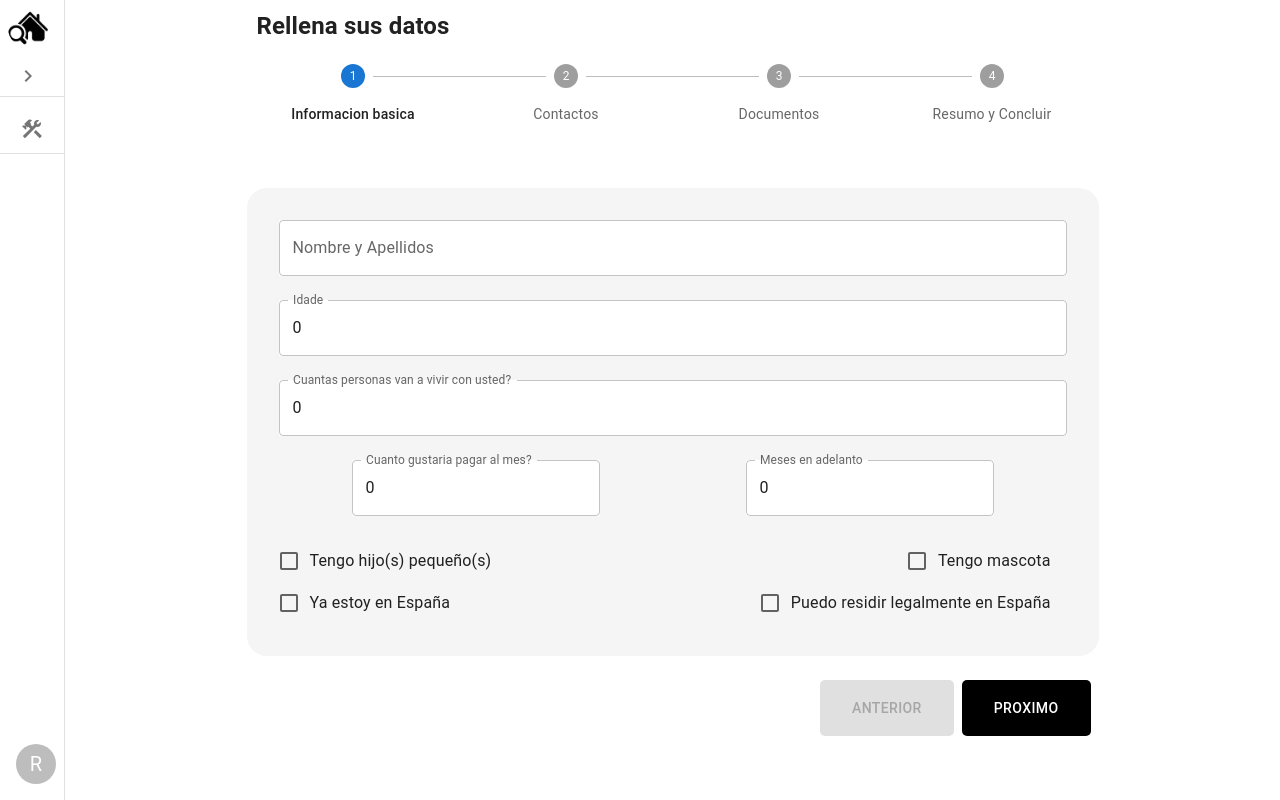
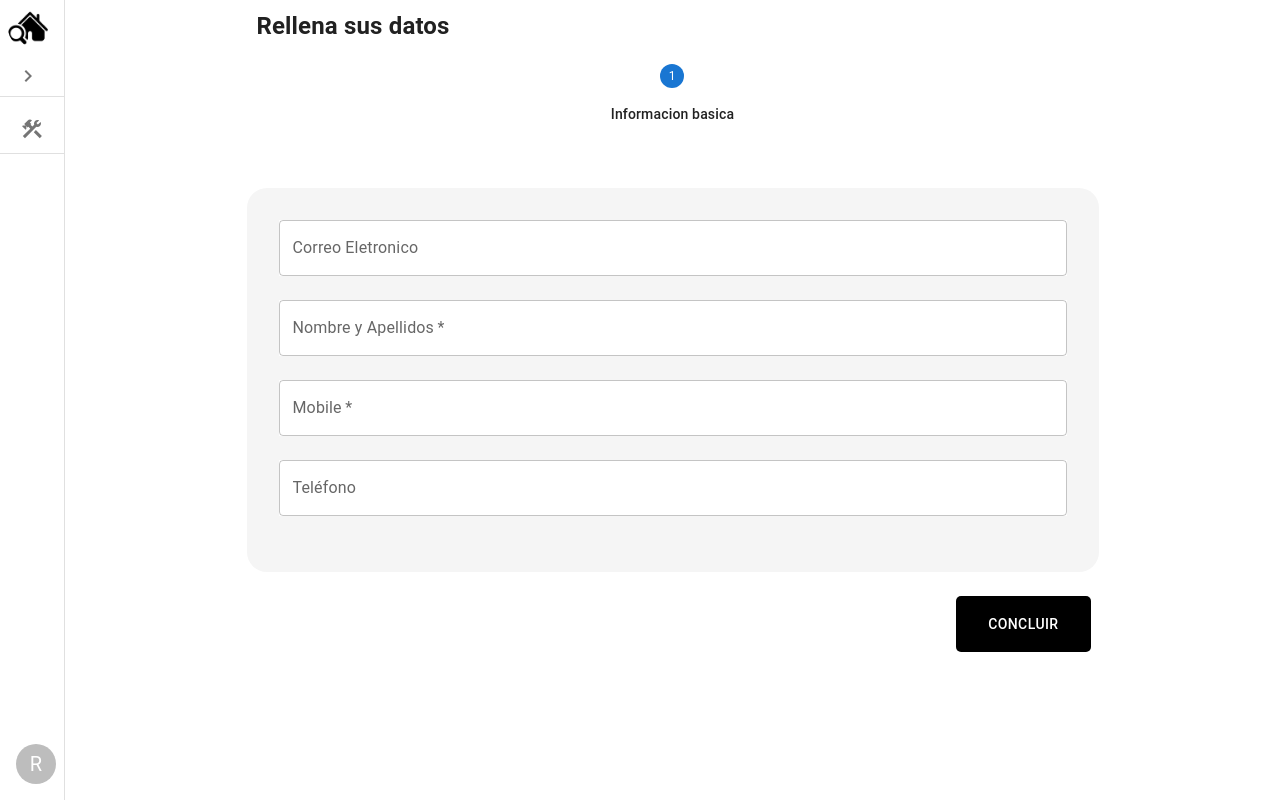
Before and after one commit to bois-dev/cv-casa-front, a React (Create React App) app: page / in a window 1280 px wide. Built offline with nearby package versions, Linux system fonts and the light colour scheme; no server answers.

Commit message:
Register realtor ok

```diff
--- /dev/null
+++ b/src/features/register-realtor/basic-info/register-realtor-basicinfo.page.tsx
@@ -0,0 +1,72 @@
+import { Box, TextField, SxProps, Theme } from "@mui/material";
+import { useEffect, useState } from "react";
+import { Realtor } from "../../../model/realtor.model";
+
+const defaultTextFieldSx: SxProps<Theme> = { mb: 3, backgroundColor: 'white' }
+
+interface BasicInfoProps {
+    onCurrentChange: (user: Realtor) => Promise<any>
+    current: Realtor
+}
+
+export default function RealtorBasicInfo(props: BasicInfoProps) {
+    const [current, setCurrent] = useState<Realtor>(props.current);
+
+    useEffect(() => {
+        props.onCurrentChange(current!)
+    }, [current, props])
+
+    return <Box
+        sx={{
+            mt: 8,
+            display: 'flex',
+            flexDirection: 'column',
+            alignItems: 'center',
+            padding: 4,
+            backgroundColor: 'whitesmoke',
+            borderRadius: '20px'
+        }}
+    >
+
+        <TextField
+            id="email"
+            label="Correo Eletronico"
+            fullWidth
+            type={'email'}
+            sx={defaultTextFieldSx}
+            value={current?.email ?? ''}
+            error={current && !current.email}
+            onChange={async (e) => await setCurrent({ ...current!, email: e.target.value })}
+        />
+
+        <TextField
+            id="fullname"
+            label="Nombre y Apellidos"
+            fullWidth
+            required
+            sx={defaultTextFieldSx}
+            value={current?.fullname ?? ''}
+            error={current && !current.fullname}
+            onChange={async (e) => await setCurrent({ ...current!, fullname: e.target.value })}
+        />
+        <TextField
+            id="mobile"
+            label="Mobile"
+            required
+            fullWidth
+            sx={defaultTextFieldSx}
+            value={current?.cel ?? ''}
+            error={current && !current.cel}
+            onChange={async (e) => await setCurrent({ ...current!, cel: e.target.value })}
+        />
+
+        <TextField
+            id="telefono"
+            label="Teléfono"
+            fullWidth
+            sx={defaultTextFieldSx}
+            value={current?.tel ?? ''}
+            onChange={async (e) => await setCurrent({ ...current!, tel: e.target.value })}
+        />
+    </Box>
+}
--- /dev/null
+++ b/src/features/register-realtor/register-realtor.interface.tsx
@@ -0,0 +1,14 @@
+import { Realtor } from "../../model/realtor.model"
+
+export {}
+
+export interface SliceProps {
+    current: Realtor,
+    onCurrentChange: (user: Realtor) => Promise<any>
+}
+
+export const stepLabels = ["Informacion basica"]
+
+export const enum steps {
+    BasicInfo,
+}
--- a/src/features/register-realtor/register-realtor.page.tsx
+++ b/src/features/register-realtor/register-realtor.page.tsx
@@ -1,3 +1,110 @@
-export default function RegisterRealtor(){
-    return <>Register Realtor</>
+import { Box, Step, StepButton, Stepper, ThemeProvider, createTheme } from "@mui/material";
+import PageTitle from "../../components/title/pagetitle.component";
+import Container from '@mui/material/Container';
+import { useState } from "react";
+import SideBar from "../../components/sidebar/sidebar.component";
+import { toast } from "react-toastify";
+import Button from "../../components/button/button.component";
+import { stepLabels } from "./register-realtor.interface";
+import { Realtor } from "../../model/realtor.model";
+import RegisterRealtorService from "./register-realtor.service";
+import RealtorBasicInfo from "./basic-info/register-realtor-basicinfo.page";
+
+const theme = createTheme();
+
+export interface RegisterClientProps {
+    client?: Realtor
 }
+
+export default function RegisterRealtor(props: RegisterClientProps) {
+    const [current, setCurrent] = useState<Realtor>(props.client!);
+    const [activeStep, setActiveStep] = useState(0);
+    const [submiting, setSubmiting] = useState(false);
+
+    let service: RegisterRealtorService;
+
+    const onCurrentChange = async (realtor: Realtor) => {
+        await setCurrent(realtor);
+    }
+
+    const onSubmit = async () => {
+        //validate
+        await setSubmiting(true);
+
+        console.log(current)
+
+        try {
+            service ??= new RegisterRealtorService();
+
+            const { data } = await service.save(current!);
+
+            if (data) {
+                toast.success('Datos guardados correctamente');
+            }
+        } catch (e: any) {
+            toast.error(e)
+        }
+        finally {
+            await setSubmiting(false);
+        }
+    }
+
+    const onSliderButtonClick = async (index: number) => {
+        if (index < stepLabels.length && index >= 0)
+            await setActiveStep(index);
+
+        if (index === stepLabels.length)
+            await onSubmit()
+    }
+
+    return <SideBar>
+        <ThemeProvider theme={theme}>
+            <Container maxWidth="md">
+                <PageTitle text="Rellena sus datos" />
+                <Stepper activeStep={activeStep} alternativeLabel nonLinear>
+                    {stepLabels.map((value: any, index : number) =>
+                        <Step key={index}>
+                            <StepButton onClick={async () => await onSliderButtonClick(index)}>{value}</StepButton>
+                        </Step>)}
+                </Stepper>
+
+                <RealtorBasicInfo
+                    current={current!}
+                    onCurrentChange={onCurrentChange}
+                />
+
+                <InternalFooter
+                    activeStep={activeStep}
+                    submiting={submiting}
+                    onSliderButtonClick={onSliderButtonClick}
+                />
+
+            </Container>
+        </ThemeProvider>
+    </SideBar>
+}
+
+
+interface InternalFooterProps {
+    activeStep: number,
+    submiting: boolean,
+    onSliderButtonClick: (n: number) => Promise<any>
+}
+
+function InternalFooter(props: InternalFooterProps) {
+    const { activeStep, submiting, onSliderButtonClick } = props;
+
+    return <Box
+        sx={{
+            display: 'flex',
+            justifyContent: 'flex-end',
+            mt: 3
+        }}
+    >
+        {!submiting && <Button
+            variant="contained"
+            onClick={async () => await onSliderButtonClick(activeStep + 1)} sx={{ mr: 1 }}>
+            {activeStep !== stepLabels.length - 1 ? 'Proximo' : 'Concluir'}
+        </Button>}
+    </Box>
+}
--- /dev/null
+++ b/src/features/register-realtor/register-realtor.service.ts
@@ -0,0 +1,18 @@
+import { AxiosResponse } from 'axios';
+import { HttpClient } from '../../components/infrastructure/httpclient.component';
+import { Realtor } from '../../model/realtor.model';
+
+export class RegisterRealtorService {
+    private readonly request: HttpClient;
+
+    constructor(){
+        this.request = new HttpClient();
+    }
+
+    public async save(data: Realtor): Promise<AxiosResponse<any, any>> {
+        return this.request.post(`auth`, data);
+    }
+}
+
+
+export default RegisterRealtorService;
--- /dev/null
+++ b/src/model/realtor.model.ts
@@ -0,0 +1,6 @@
+export interface Realtor {
+    fullname: string,
+    cel: string,
+    tel: string,
+    email:string,
+}
--- a/src/routes/routes.tsx
+++ b/src/routes/routes.tsx
@@ -6,7 +6,8 @@ import RegisterEmail from "../features/register-email/register-email.page";
 import { ErrorPage } from "./error.page";
 import { ProtectedRoute } from "./protected.route";
 import Login from "../features/login/login.page";
-import RegisterUser from "../features/register-user/register-user.page";
+//import RegisterUser from "../features/register-user/register-user.page";
+import RegisterRealtor from "../features/register-realtor/register-realtor.page";
 
 export const router = createBrowserRouter([
     {
@@ -27,7 +28,7 @@ export const router = createBrowserRouter([
     },
     {
         path: '/',
-        element: <RegisterUser />
+        element: <RegisterRealtor />
         // element: <Propaganda />
     },
     {
```
